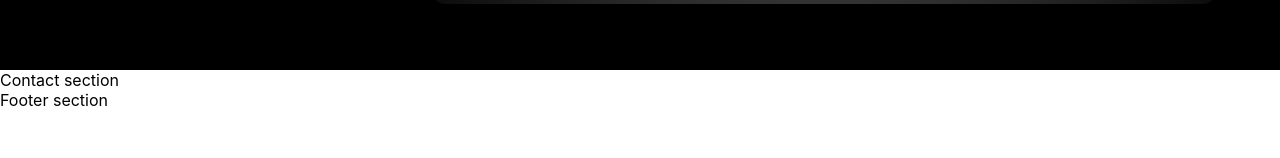
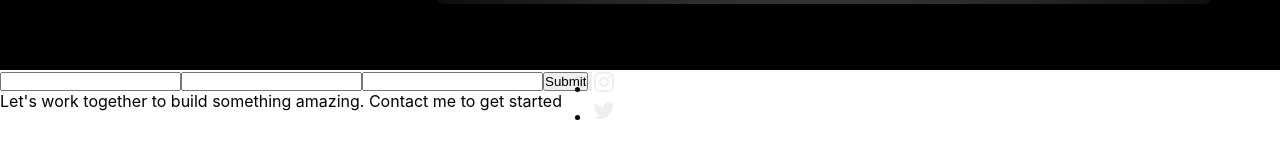
Before and after one commit to AlisherSrc/portfolio-website, a React (Vite) app: page / in a window 1280 px wide. Shown: the part 1786-1944 px from the top of the page. Before the commit the page ends 1896 px from the top, so only its background shows below. Built offline with nearby package versions, Linux system fonts and the light colour scheme.

Commit message:
start work with footer section
add 2 icons: instagram and twitter

add basic html to the Footer section

the contact section has been removed and incorporated into the footer
section

```diff
--- a/src/App.tsx
+++ b/src/App.tsx
@@ -1,5 +1,5 @@
 import './App.css'
-import {Hero,Scroller,Works,Contact,Footer} from './containers'
+import {Hero,Scroller,Works,Footer} from './containers'
 
 function App() {
 
@@ -9,7 +9,6 @@ function App() {
       <Hero />
       <Scroller />
       <Works />
-      <Contact />
       <Footer />
     </div>
   )
--- a/src/containers/Contact-section/Contact-section.tsx
+++ /dev/null
@@ -1,11 +0,0 @@
-import React from "react";
-
-const ContactSection = () => {
-    return (
-        <section>
-            Contact section
-        </section>
-    )
-}
-
-export default ContactSection;
--- a/src/containers/Footer-section/Footer-section.tsx
+++ b/src/containers/Footer-section/Footer-section.tsx
@@ -1,9 +1,38 @@
 import React from "react";
+
+import './footer-section.scss';
+
+import instagram_icom from "./../../assets/instagram-icon.svg";
+import twitter_icon from "./../../assets/twitter-icon.svg";
+
 
 const FooterSection = () => {
     return (
-        <section>
-            Footer section
+        <section className="footer-section">
+            <div className="footer__top">
+                <div className="footer__top__left">
+                    <form>
+                        <input type="text" />
+                        <input type="email" />
+                        <input type="text" />
+                        <input type="submit"/>
+                        <input type="button" />
+                    </form>
+                </div>
+                <div className="footer__top__right">
+                    <p>Let's work together to build something amazing. Contact me to get started</p>
+                </div>
+            </div>
+            <div className="footer__bottom">
+                <ul>
+                    <li>
+                        <img src={instagram_icom} />
+                    </li>
+                    <li>
+                        <img src={twitter_icon} />
+                    </li>
+                </ul>
+            </div>
         </section>
     )
 }
--- /dev/null
+++ b/src/containers/Footer-section/footer-section.scss
@@ -0,0 +1,13 @@
+section.footer-section{
+    display: flex;
+    width: 100%;
+    height: 50vh;
+}
+
+.footer__top__left{
+    flex: 2;
+}
+
+.footer__top__right{
+    flex: 1;
+}
--- a/src/containers/index.ts
+++ b/src/containers/index.ts
@@ -1,4 +1,3 @@
-export {default as Contact} from './Contact-section/Contact-section'
 export {default as Footer} from './Footer-section/Footer-section'
 export {default as Hero} from './Hero-section/Hero-section'
 export {default as Scroller} from './Scroller-section/Scroller-section'
```
Also changed, not shown: src/App.css (line endings or trailing spaces), src/assets/instagram-icon.svg (added), src/assets/twitter-icon.svg (added).
